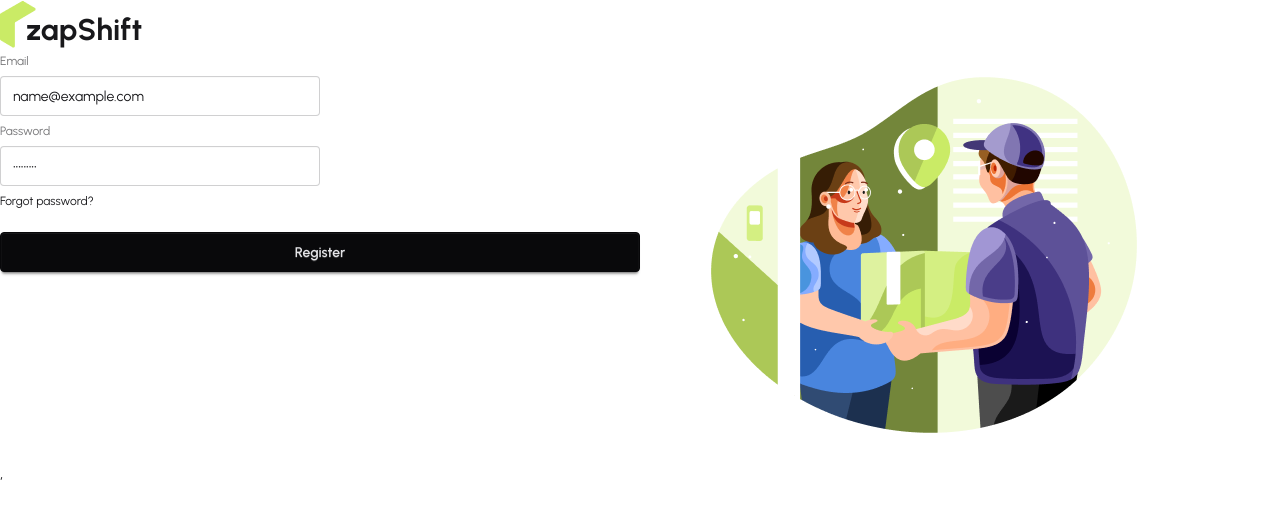
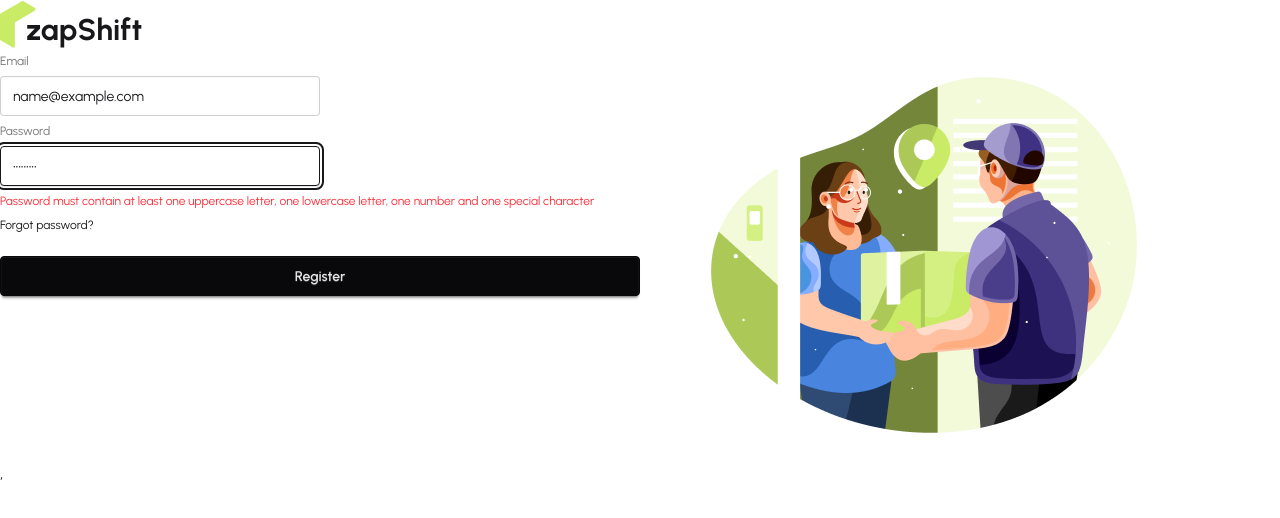
Before and after one commit to nahid-77/Zap_Shift_Project, a React (Vite) app in the folder zap-shift-client/: page /register in a window 1280 px wide. Both pictures are taken after typing "name@example.com", "Sample123" into the empty fields and a click on the button "Register". Shown: the top 518 px of the page. Built offline with nearby package versions, Linux system fonts and the light colour scheme.

Commit message:
AuthContext Set-Up and Enabling Register Functionality

```diff
--- a/zap-shift-client/package.json
+++ b/zap-shift-client/package.json
@@ -11,6 +11,7 @@
   },
   "dependencies": {
     "@tailwindcss/vite": "^4.3.3",
+    "firebase": "^12.19.0",
     "leaflet": "^1.9.4",
     "react": "^19.2.8",
     "react-dom": "^19.2.8",
--- /dev/null
+++ b/zap-shift-client/src/contexts/AuthContext/AuthContext.jsx
@@ -0,0 +1,5 @@
+import { createContext } from "react";
+
+const AuthContext = createContext(null);
+
+export default AuthContext;
--- /dev/null
+++ b/zap-shift-client/src/contexts/AuthContext/AuthProvider.jsx
@@ -0,0 +1,27 @@
+import React from 'react';
+import AuthContext from './AuthContext';
+import { createUserWithEmailAndPassword, signInWithEmailAndPassword } from 'firebase/auth';
+
+const AuthProvider = ( { children } ) => {
+
+    const registerUser = ( email, password ) => {
+        return createUserWithEmailAndPassword(auth, email, password);
+    }
+
+    const signInUser = ( email, password ) => {
+        return signInWithEmailAndPassword(auth, email, password);
+    }
+
+    const authInfo = {
+        registerUser,
+        signInUser,
+    }
+
+    return (
+        <AuthContext value = { authInfo }>
+            { children }
+        </AuthContext>
+    );
+};
+
+export default AuthProvider;
--- /dev/null
+++ b/zap-shift-client/src/firebase/firebase.init.js
@@ -0,0 +1,21 @@
+// Import the functions you need from the SDKs you need
+import { initializeApp } from "firebase/app";
+import { getAuth } from "firebase/auth";
+// TODO: Add SDKs for Firebase products that you want to use
+// https://firebase.google.com/docs/web/setup#available-libraries
+
+// Your web app's Firebase configuration
+const firebaseConfig = {
+  apiKey: import.meta.env.VITE_apiKey,
+  authDomain: import.meta.env.VITE_authDomain,
+  projectId: import.meta.env.VITE_projectId,
+  storageBucket: import.meta.env.VITE_storageBucket,
+  messagingSenderId: import.meta.env.VITE_messagingSenderId,
+  appId: import.meta.env.VITE_appId,
+};
+
+// Initialize Firebase
+const app = initializeApp(firebaseConfig);
+
+// Initialize Firebase Authentication and get a reference to the service
+export const auth = getAuth(app);
--- a/zap-shift-client/src/main.jsx
+++ b/zap-shift-client/src/main.jsx
@@ -4,9 +4,12 @@ import { RouterProvider } from "react-router/dom";
 import './index.css'
 import App from './App.jsx'
 import { router } from './routes/router.jsx'
+import AuthProvider from './contexts/AuthContext/AuthProvider.jsx';
 
 createRoot(document.getElementById('root')).render(
   <StrictMode>
-      <RouterProvider router={router} />,
+      <AuthProvider>
+        <RouterProvider router={router} />,
+      </AuthProvider>
   </StrictMode>,
 )
--- a/zap-shift-client/src/pages/Auth/Register/Register.jsx
+++ b/zap-shift-client/src/pages/Auth/Register/Register.jsx
@@ -19,7 +19,7 @@ const Register = () => {
           (<p className="text-red-500">Email is required</p>)
           }
           <label className="label">Password</label>
-          <input type="password" className="input" {...register("password", {required: true, minLength: 6,})} placeholder="Password" />
+          <input type="password" className="input" {...register("password", {required: true, minLength: 6, pattern: /^(?=.*[A-Z])(?=.*[a-z])(?=.*\d)(?=.*[^A-Za-z0-9]).{8,}$/})} placeholder="Password" />
           {
             errors.password?.type === 'required' &&
           (<p className="text-red-500">Password is required</p>)
@@ -27,6 +27,10 @@ const Register = () => {
           {
             errors.password?.type === 'minLength' &&
           (<p className="text-red-500">Password must be at least 6 characters</p>)
+          }
+          {
+            errors.password?.type === 'pattern' &&
+          (<p className="text-red-500">Password must contain at least one uppercase letter, one lowercase letter, one number and one special character</p>)
           }
           <div>
             <a className="link link-hover">Forgot password?</a>
```
Also changed, not shown: 2 other files (tests, documents, lock files or other folders).
